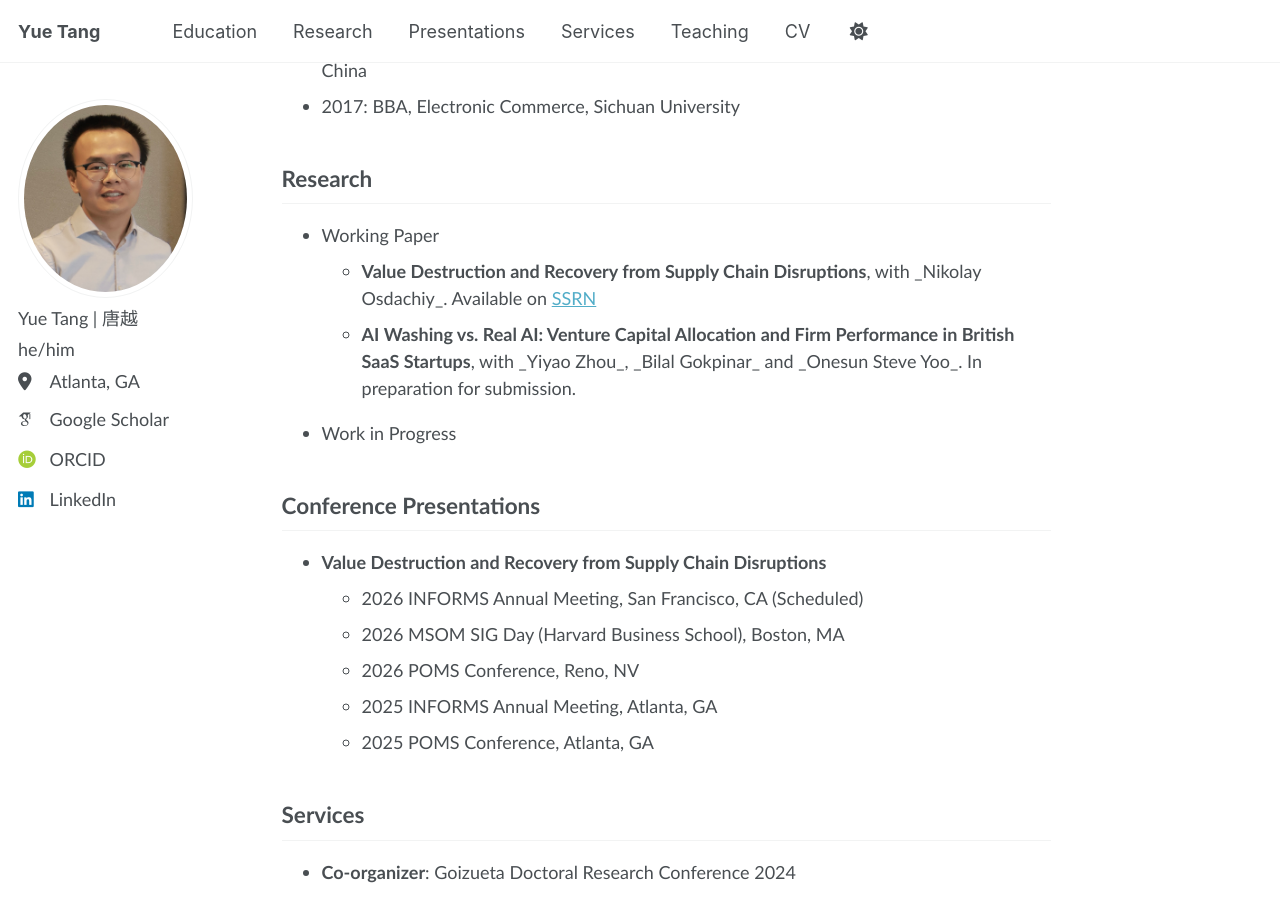
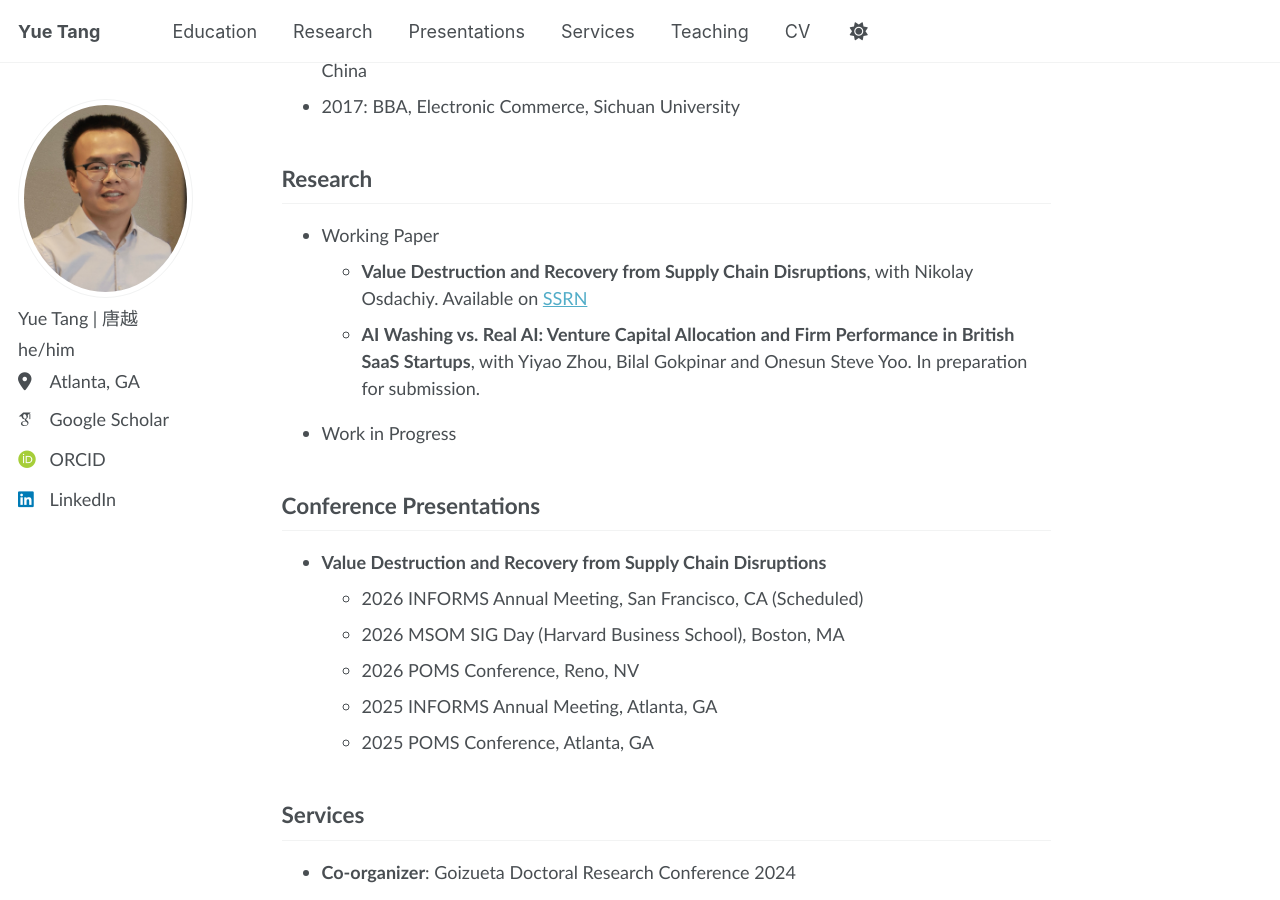
Before and after one commit to YueTang-YT/YueTang-YT.github.io, a Jekyll site: the page built from _pages/about.md, in a window 1280 px wide and 900 px high, scrolled down 730 px. Built offline with Jekyll 4.4.1, drawn with Linux system fonts in a browser that asks for light colours; some web fonts are replaced.

```diff
--- a/_pages/about.md
+++ b/_pages/about.md
@@ -37,10 +37,10 @@ I am a first-generation college student.
   <li style="list-style-type: disc;">Working Paper
     <ul>
       <li style="list-style-type: circle;">
-        <b>Value Destruction and Recovery from Supply Chain Disruptions</b>, with _Nikolay Osdachiy_. Available on <a href="https://papers.ssrn.com/sol3/papers.cfm?abstract_id=5407347" target="_blank">SSRN</a>
+        <b>Value Destruction and Recovery from Supply Chain Disruptions</b>, with Nikolay Osdachiy. Available on <a href="https://papers.ssrn.com/sol3/papers.cfm?abstract_id=5407347" target="_blank">SSRN</a>
       </li>
       <li style="list-style-type: circle;">
-        <b>AI Washing vs. Real AI: Venture Capital Allocation and Firm Performance in British SaaS Startups</b>, with _Yiyao Zhou_, _Bilal Gokpinar_ and _Onesun Steve Yoo_. In preparation for submission.
+        <b>AI Washing vs. Real AI: Venture Capital Allocation and Firm Performance in British SaaS Startups</b>, with Yiyao Zhou, Bilal Gokpinar and Onesun Steve Yoo. In preparation for submission.
       </li>
     </ul>
   </li>
```
